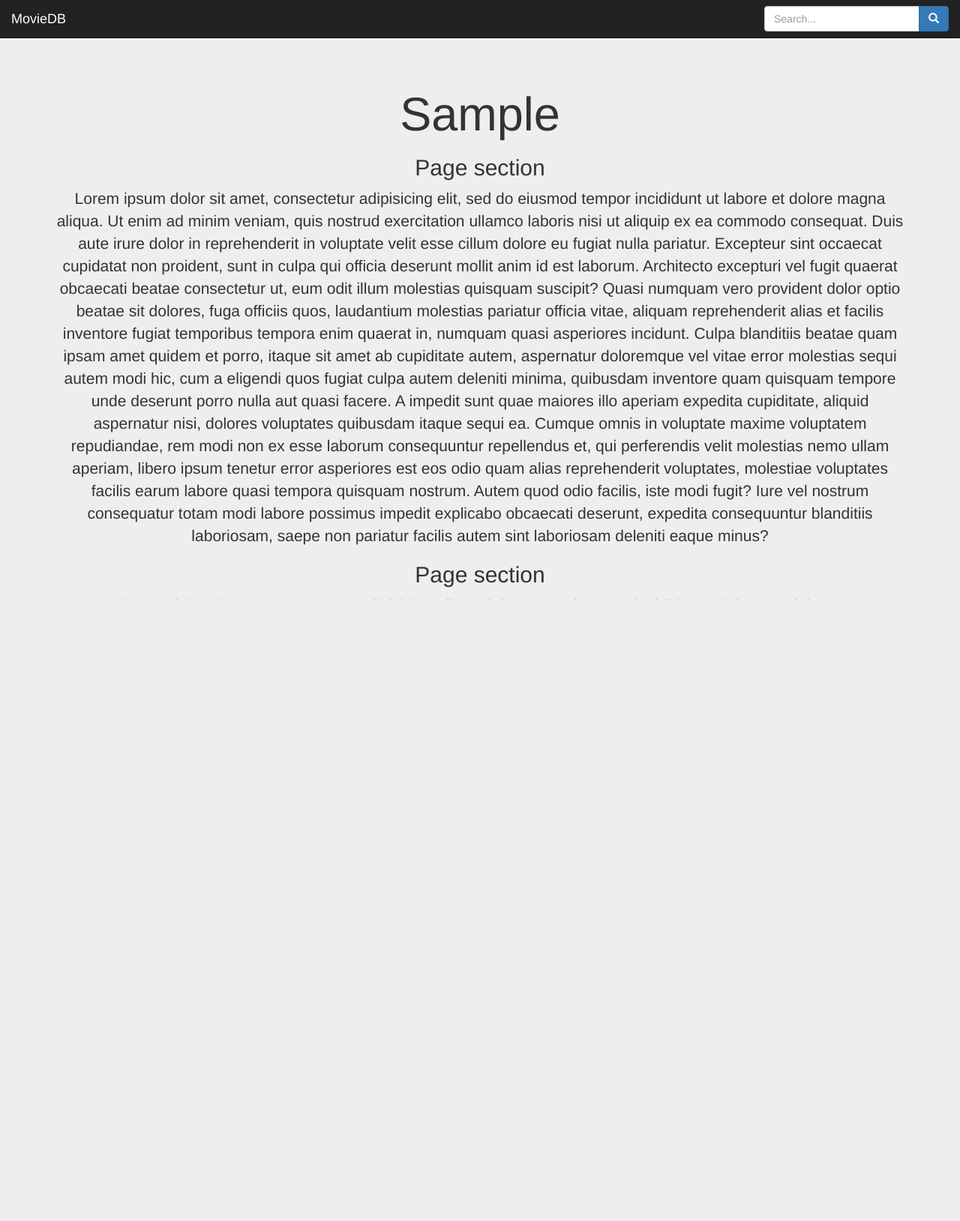
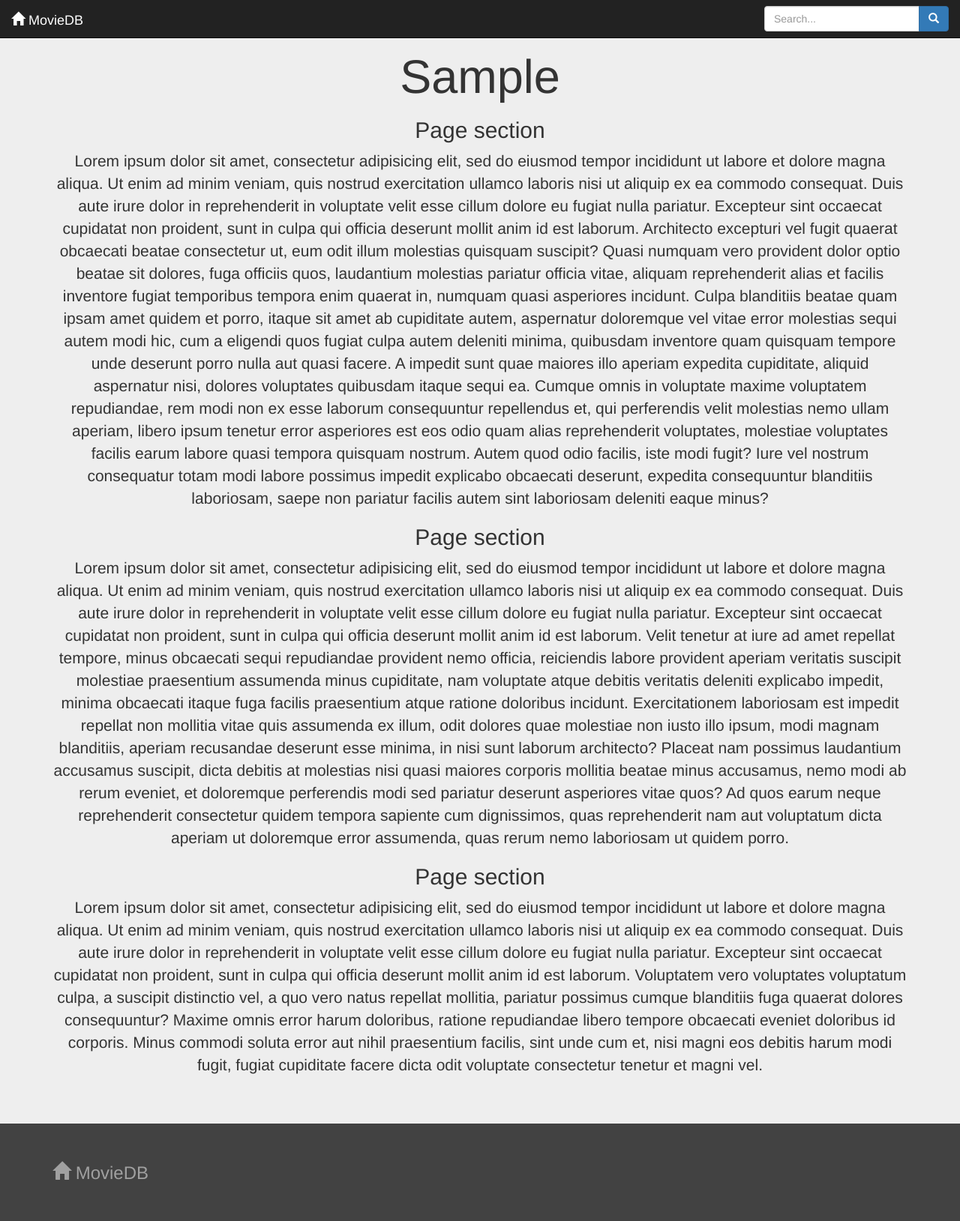
Before and after one commit to JimGomez48/moviedb_project, a Django app: template MovieDB/templates/index.html in a window 1280 px wide. Shown: the whole page at 75% size. Before the commit the page ends 800 px from the top, so only its background shows below. Run offline with Django 3.2, Linux system fonts and the light colour scheme; the template is opened without the code that fills it: most values are stand-ins (such as "Sample title", 1, 10 or a date in 2020); some libraries are stand-ins or nearby versions.

Commit message:
Removed unneeded css files (moved relevant stuff to main). Separated footer and navbar template code int o their own files and including in base. Created nice footer with columns.

```diff
--- a/MovieDB/static/css/style_footer.css
+++ /dev/null
@@ -1,10 +0,0 @@
-#footer {
-    /*background-color: #555555;*/
-    width: 100%;
-    height: 80px;
-    position: absolute;
-    bottom: 0;
-    left: 0;
-    text-align: center;
-    font-size: small;
-}
--- /dev/null
+++ b/MovieDB/static/css/style_main.css
@@ -0,0 +1,80 @@
+html, body {
+    height: 100%;
+    min-width: 600px;
+    /* will appear as footer bg-color */
+    background-color: #424242;
+}
+
+#master_container {
+    min-height: 100%;
+    height: auto;
+    width: 100%;
+    /* Negative indent footer by its height */
+    margin: 0 auto -200px;
+    /* Pad bottom by footer height */
+    /*padding: 0 0 200px;*/
+
+    /* push full bottom */
+    position: relative;
+}
+
+#navbar {
+    /*NONE*/
+}
+
+#main {
+    text-align: center;
+}
+
+#footer {
+    width: 100%;
+    height: auto;
+    padding-bottom: 40px;
+
+    /* push full bottom */
+    /*position: absolute;*/
+    /*bottom: 0;*/
+    /*left: 0;*/
+}
+
+#footer h4 {
+    /*color: cornflowerblue;*/
+}
+
+#footer p, a {
+    color: #A0A0A0;
+    /*color: gray;*/
+}
+
+.error {
+    color: red;
+    text-transform: none;
+}
+
+.btn-circle {
+    width: 30px;
+    height: 30px;
+    text-align: center;
+    padding: 6px 0;
+    font-size: 12px;
+    line-height: 1.428571429;
+    border-radius: 15px;
+}
+
+.btn-circle.btn-lg {
+    width: 50px;
+    height: 50px;
+    padding: 10px 16px;
+    font-size: 18px;
+    line-height: 1.33;
+    border-radius: 25px;
+}
+
+.btn-circle.btn-xl {
+    width: 70px;
+    height: 70px;
+    padding: 10px 16px;
+    font-size: 24px;
+    line-height: 1.33;
+    border-radius: 35px;
+}
--- a/MovieDB/static/css/style_master.css
+++ /dev/null
@@ -1,54 +0,0 @@
-html, body {
-    width: 100%;
-    min-width: 800px;
-    overflow-x: auto;
-    height: 100%;
-    margin: 0;
-    padding: 0;
-}
-
-#master_container {
-    min-height: 100%;
-    width: 100%;
-    position: relative;
-    /*background-color: #f6f6f6;*/
-}
-#main {
-    /*padding: 20px;*/
-    padding-top: 50px;
-    padding-bottom: 100px;
-    text-align: center;
-    /*font-size: small;*/
-}
-
-.error {
-    color: red;
-    text-transform: none;
-}
-
-.btn-circle {
-  width: 30px;
-  height: 30px;
-  text-align: center;
-  padding: 6px 0;
-  font-size: 12px;
-  line-height: 1.428571429;
-  border-radius: 15px;
-}
-
-.btn-circle.btn-lg {
-  width: 50px;
-  height: 50px;
-  padding: 10px 16px;
-  font-size: 18px;
-  line-height: 1.33;
-  border-radius: 25px;
-}
-.btn-circle.btn-xl {
-  width: 70px;
-  height: 70px;
-  padding: 10px 16px;
-  font-size: 24px;
-  line-height: 1.33;
-  border-radius: 35px;
-}
--- a/MovieDB/static/css/style_navbar.css
+++ /dev/null
@@ -1,42 +0,0 @@
-#navbar {
-    /*text-align: center;*/
-    /*font-size: medium;*/
-    /*text-transform: capitalize;*/
-    /*width: 100%;*/
-    /*height: 40px;*/
-    /*margin: 0px;*/
-    /*background-color: #ffffff;*/
-    /*box-shadow: 0px 3px 3px #c8c8c8;*/
-    /*flex: 1;*/
-    /*min-width: 800px;*/
-}
-
-/*#navbar ul {*/
-    /*list-style-type: none;*/
-    /*margin: 0px;*/
-    /*padding: 0px;*/
-    /*overflow: hidden;*/
-    /*display: inline-block;*/
-    /*height: inherit;*/
-/*}*/
-
-/*#navbar li {*/
-    /*float: left;*/
-    /*height: inherit;*/
-/*}*/
-
-/*#navbar a {*/
-    /*display: block;*/
-    /*height: inherit;*/
-    /*padding: 5px;*/
-    /*padding-left: 20px;*/
-    /*padding-right: 20px;*/
-    /*text-decoration: none;*/
-    /*line-height: 200%;*/
-    /*color: black;*/
-/*}*/
-
-/*#navbar a:hover, a:active {*/
-   /*background-color: #66AAEE; */
-   /*color: white;*/
-/*}*/
--- a/MovieDB/static/css/style_search.css
+++ /dev/null
@@ -1,36 +0,0 @@
-/*#search_control {*/
-    /*text-align: center;*/
-    /*margin-left: auto;*/
-    /*margin-right: auto;*/
-    /*padding-top: 40px;*/
-    /*padding-bottom: 40px;*/
-    /*font-size: large;*/
-/*}*/
-/*#search_control ul {*/
-    /*list-style-type: none;*/
-    /*margin: auto;*/
-    /*padding: 0px;*/
-    /*overflow: visible;*/
-    /*display: inline-block;*/
-/*}*/
-/*#search_control li {*/
-    /*float: left;*/
-    /*margin-left: 10px;*/
-    /*margin-right: 10px;*/
-/*}*/
-/*#search_control input {*/
-    /*padding: 6px;*/
-/*}*/
-/*#search_box {*/
-    /*width: 400px;*/
-/*}*/
-
-#search_form {
-
-}
-
-#search_form input {
-    /*margin-left: 8px;*/
-    /*margin-right: 8px;*/
-    /*font-size: medium;*/
-}
--- a/MovieDB/templates/base.html
+++ b/MovieDB/templates/base.html
@@ -9,71 +9,20 @@
     <link rel="stylesheet" href="http://maxcdn.bootstrapcdn.com/bootstrap/3.3.4/css/bootstrap.min.css">
     <script src="https://ajax.googleapis.com/ajax/libs/jquery/1.11.1/jquery.min.js"></script>
     <script src="http://maxcdn.bootstrapcdn.com/bootstrap/3.3.4/js/bootstrap.min.js"></script>
-    <link rel="stylesheet" href="{% static 'css/style_master.css' %}">
-    <link rel="stylesheet" href="{% static 'css/style_navbar.css' %}">
-    <link rel="stylesheet" href="{% static 'css/style_footer.css' %}">
-    <link rel="stylesheet" href="{% static 'css/style_search.css' %}">
-    <link rel="stylesheet" href="{% static 'css/style_result.css' %}">
+    <link rel="stylesheet" href="{% static 'css/style_main.css' %}">
 </head>
 
 <body>
+
+{% include 'navbar.html' %}
+
 <div id="master_container">
-    <nav id="navbar" class="navbar navbar-inverse navbar-fixed-top" role="navigation">
-        <div class="container-fluid">
-            <div class="navbar-header">
-                <button type="button" class="navbar-toggle collapsed" data-toggle="collapse" data-target="#navbar-collapse">
-                    <span class="sr-only">Toggle navigation</span>
-                    <span class="icon-bar"></span>
-                    <span class="icon-bar"></span>
-                    <span class="icon-bar"></span>
-                    </button>
-                <a class="navbar-brand" href="{{ home_url }}">MovieDB</a>
-            </div>
-            <!-- Collect the nav links, forms, and other content for toggling -->
-            <div id="navbar-collapse" class="collapse navbar-collapse">
-                <ul class="nav navbar-nav">
-                    {% for top_item in nav_items %}
-                        {% if top_item.type == 'item' %}
-                            <li><a href="{{ top_item.url }}">{{ top_item.text }}</a></li>
-                        {% elif top_item.type == 'dropdown' %}
-                            <li class="dropdown">
-                                <a href="#" class="dropdown-toggle" data-toggle="dropdown" role="button" aria-expanded="false">
-                                    {{ top_item.text }}<span class="caret"></span>
-                                </a>
-                                <ul class="dropdown-menu" role="menu">
-                            {% for sub_item in top_item.children %}
-                                <li><a href="{{ sub_item.url }}">{{ sub_item.text }}</a></li>
-                            {% endfor %}
-                                </ul>
-                            </li>
-                        {% endif %}
-                    {% endfor %}
-                </ul>
-                <form id="search_form" class="navbar-form navbar-right" role="search" method="get" action="{% url 'SearchResults' %}">
-                    <div class="form-group">
-                        <div class="input-group">
-                            <input class="form-control" id="id_search_term" maxlength="200" name="search_term" placeholder="Search..." type="text">
-                            <span class="input-group-btn">
-                                <button class="btn btn-primary" id="search_submit_button" type="submit">
-                                    <span class="glyphicon glyphicon-search" aria-hidden="true"></span>
-                                </button>
-                            </span>
-                        </div>
-                    </div>
-                </form>
-            </div>
-        </div>
-    </nav>
 
-    <div id="main">
+    <div id="main" class="jumbotron">
         {% block main_block %}{% endblock %}
     </div>
 
-    <div id="footer">|
-        {% for item in nav_items %}
-            <a class="btn-link" href="{{ item.url }}">{{ item.text }}</a> |
-        {% endfor %}
-    </div>
+    {% include 'footer.html' %}
 </div>
 </body>
 
--- a/MovieDB/templates/browse.html
+++ b/MovieDB/templates/browse.html
@@ -1,8 +1,6 @@
 {% extends 'base.html' %}
 {% block main_block %}
-    <div class="jumbotron">
-        <div class="container">
-            <h1>{{ page_header }}</h1>
-        </div>
+    <div class="container">
+        <h1>{{ page_header }}</h1>
     </div>
 {% endblock %}
--- /dev/null
+++ b/MovieDB/templates/footer.html
@@ -0,0 +1,23 @@
+<div id="footer">
+    <div class="container">
+        <div class="row">
+            <div class="col-md-3">
+                <a class="" href="{% url 'index' %}">
+                    <h3><span class="glyphicon glyphicon-home"></span> MovieDB</h3>
+                </a>
+            </div>
+            {% for top_item in nav_items %}
+                <div class="col-md-3">
+                    {% if top_item.type == 'item' %}
+                        <a href="{{ top_item.url }}"><p>{{ top_item.text }}</p></a>
+                    {% elif top_item.type == 'dropdown' %}
+                        <h4 class="text-primary">{{ top_item.text }}</h4>
+                        {% for sub_item in top_item.children %}
+                            <a href="{{ sub_item.url }}">{{ sub_item.text }}</a></br>
+                        {% endfor %}
+                    {% endif %}
+                </div>
+            {% endfor %}
+        </div>
+    </div>
+</div>
--- a/MovieDB/templates/index.html
+++ b/MovieDB/templates/index.html
@@ -1,17 +1,18 @@
 {% extends 'base.html' %}
 {% block main_block %}
-    <div id="index_content" class="jumbotron">
     <div class="container">
         <h1 class="">{{ page_header }}</h1>
 
         <h2>Page section</h2>
+
         <p>{% lorem 3 %}</p>
 
         <h2>Page section</h2>
+
         <p>{% lorem 3 %}</p>
 
         <h2>Page section</h2>
+
         <p>{% lorem 3 %}</p>
     </div>
-    </div>
 {% endblock %}
--- /dev/null
+++ b/MovieDB/templates/navbar.html
@@ -0,0 +1,48 @@
+<nav id="navbar" class="navbar navbar-inverse navbar-fixed-top"
+     role="navigation">
+    <div class="container-fluid">
+        <div class="navbar-header">
+            <button type="button" class="navbar-toggle collapsed" data-toggle="collapse" data-target="#navbar-collapse">
+                <span class="sr-only">Toggle navigation</span>
+                <span class="icon-bar"></span>
+                <span class="icon-bar"></span>
+                <span class="icon-bar"></span>
+            </button>
+            <a class="navbar-brand" href="{% url 'index' %}"><span class="glyphicon glyphicon-home"></span> MovieDB</a>
+        </div>
+        <!-- Collect the nav links, forms, and other content for toggling -->
+        <div id="navbar-collapse" class="collapse navbar-collapse">
+            <ul class="nav navbar-nav">
+                {% for top_item in nav_items %}
+                    {% if top_item.type == 'item' %}
+                        <li><a href="{{ top_item.url }}">{{ top_item.text }}</a></li>
+                    {% elif top_item.type == 'dropdown' %}
+                        <li class="dropdown">
+                            <a href="#" class="dropdown-toggle" data-toggle="dropdown" role="button" aria-expanded="false">
+                                {{ top_item.text }}<span class="caret"></span>
+                            </a>
+                            <ul class="dropdown-menu" role="menu">
+                                {% for sub_item in top_item.children %}
+                                    <li><a href="{{ sub_item.url }}">{{ sub_item.text }}</a></li>
+                                {% endfor %}
+                            </ul>
+                        </li>
+                    {% endif %}
+                {% endfor %}
+            </ul>
+            <form id="search_form" class="navbar-form navbar-right"
+                  role="search" method="get" action="{% url 'SearchResults' %}">
+                <div class="form-group">
+                    <div class="input-group">
+                        <input class="form-control" id="id_search_term" maxlength="200" name="search_term" placeholder="Search..." type="text">
+                            <span class="input-group-btn">
+                                <button class="btn btn-primary" id="search_submit_button" type="submit">
+                                    <span class="glyphicon glyphicon-search" aria-hidden="true"></span>
+                                </button>
+                            </span>
+                    </div>
+                </div>
+            </form>
+        </div>
+    </div>
+</nav>
--- a/MovieDB/templates/search_results_all.html
+++ b/MovieDB/templates/search_results_all.html
@@ -1,6 +1,5 @@
 {% extends 'base.html' %}
 {% block main_block %}
-    <div class="jumbotron">
     <div class="container">
         <h1>{{ page_header }}</h1>
 
@@ -48,5 +47,4 @@
         </div>
 
     </div>
-    </div>
 {% endblock %}
--- a/MovieDB/views.py
+++ b/MovieDB/views.py
@@ -28,10 +28,8 @@ class BaseView(TemplateView):
 
     def get_context_data(self, **kwargs):
         nav_items = self.__get_navbar_elements()
-        home_url = reverse('index')
         context = {
             'title': 'MovieDB',
-            'home_url': home_url,
             'nav_items': nav_items,
         }
         return context
```
Lines whose indentation alone changed are shown as unchanged.
